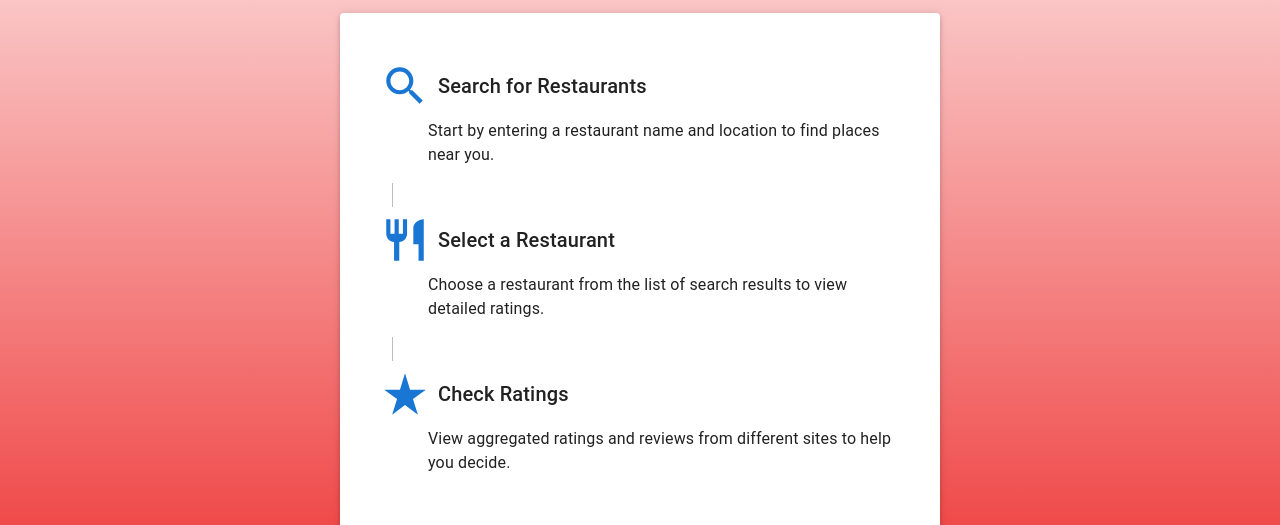
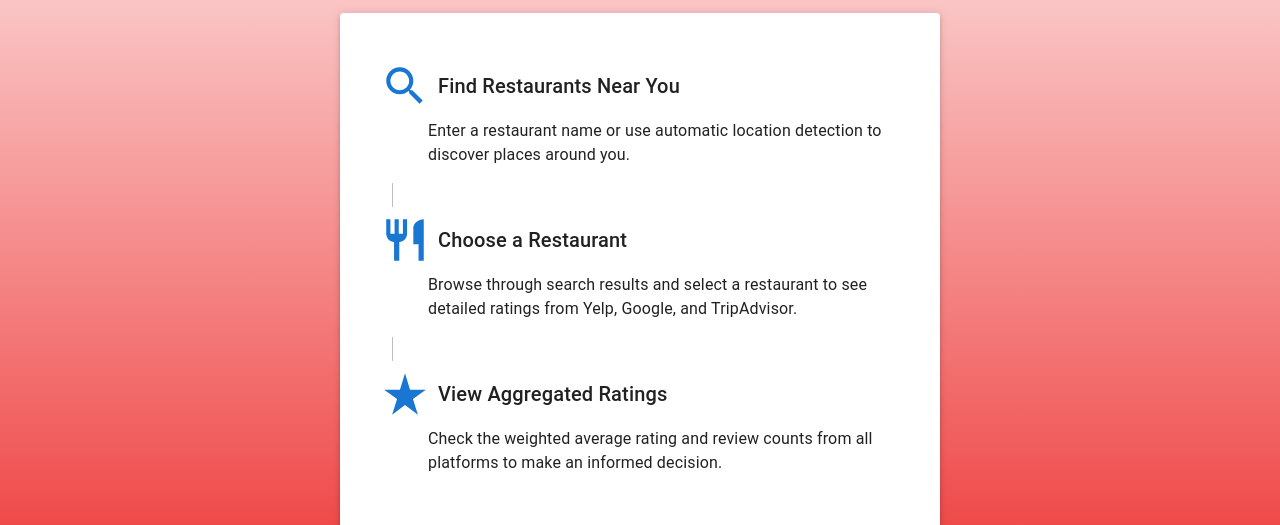
Before and after one commit to noahlandis/truth-of-the-platter, a React (Vite) app in the folder client/react-frontend/: page / in a window 1280 px wide. Shown: the part 248-773 px from the top of the page. Built offline with nearby package versions, Linux system fonts and the light colour scheme; no server answers.

Commit message:
added favicon

```diff
--- a/client/react-frontend/index.html
+++ b/client/react-frontend/index.html
@@ -3,7 +3,7 @@
 
 <head>
   <meta charset="UTF-8" />
-  <link rel="icon" type="image/svg+xml" href="/vite.svg" />
+  <link rel="icon" type="image/svg+xml" href="/favicon.svg" />
   <meta name="viewport" content="width=device-width, initial-scale=1.0" />
   <link rel="preconnect" href="https://fonts.googleapis.com">
   <link rel="preconnect" href="https://fonts.gstatic.com" crossorigin>
--- a/client/react-frontend/src/App.jsx
+++ b/client/react-frontend/src/App.jsx
@@ -11,21 +11,23 @@ import StarRateIcon from '@mui/icons-material/StarRate';
 function Home() {
   const steps = [
     {
-      label: 'Search for Restaurants',
-      description: 'Start by entering a restaurant name and location to find places near you.',
+      label: 'Find Restaurants Near You',
+      description: 'Enter a restaurant name or use automatic location detection to discover places around you.',
       icon: <SearchIcon sx={{ fontSize: 50, color: '#1976d2' }} />,
     },
     {
-      label: 'Select a Restaurant',
-      description: 'Choose a restaurant from the list of search results to view detailed ratings.',
+      label: 'Choose a Restaurant',
+      description: 'Browse through search results and select a restaurant to see detailed ratings from Yelp, Google, and TripAdvisor.',
       icon: <RestaurantIcon sx={{ fontSize: 50, color: '#1976d2' }} />,
     },
     {
-      label: 'Check Ratings',
-      description: 'View aggregated ratings and reviews from different sites to help you decide.',
+      label: 'View Aggregated Ratings',
+      description: 'Check the weighted average rating and review counts from all platforms to make an informed decision.',
       icon: <StarRateIcon sx={{ fontSize: 50, color: '#1976d2' }} />,
     },
   ];
+
+
 
   return (
     <Box sx={{ display: 'flex', justifyContent: 'center' }}>
--- a/client/react-frontend/src/MatchList.jsx
+++ b/client/react-frontend/src/MatchList.jsx
@@ -5,6 +5,7 @@ import { Card, CardContent, Typography, CircularProgress } from '@mui/material';
 import { useNavigate } from 'react-router-dom';
 
 function MatchList() {
+  const apiUrl = import.meta.env.VITE_API_BASE_URL;
   const navigate = useNavigate();
 
   const [matches, setMatches] = useState([]);
@@ -27,7 +28,7 @@ function MatchList() {
           console.log('Data loaded from sessionStorage');
           setLoading(false);
         } else {
-          const response = await axios.get('http://127.0.0.1:5000/search', {
+          const response = await axios.get(`${apiUrl}/search`, {
             params: { name, location },
           });
           console.log(response.data);
--- a/client/react-frontend/src/RatingResults.jsx
+++ b/client/react-frontend/src/RatingResults.jsx
@@ -9,6 +9,7 @@ import google from './assets/google.svg'; // Adjust the path based on your folde
 import StarIcon from '@mui/icons-material/Star'; // Import the star icon
 
 function RatingResults() {
+    const apiUrl = import.meta.env.VITE_API_BASE_URL;
     const navigate = useNavigate();
     const location = useLocation();
     const { data } = location.state || {}; // Get the entire data object from location.state
@@ -57,7 +58,7 @@ function RatingResults() {
         const fetchRatings = async () => {
             setLoading(true);
             try {
-                const response = await fetch('http://127.0.0.1:5000/select', {
+                const response = await fetch(`${apiUrl}/select`, {
                     method: 'POST',
                     headers: {
                         'Content-Type': 'application/json',
@@ -117,7 +118,7 @@ function RatingResults() {
                                     <Box sx={{ display: 'flex', alignItems: 'center' }}>
                                         <div className="flex items-center w-full">
                                             {/* Fixed width container for the logo */}
-                                            <div className="flex-shrink-0 w-[150px] h-[100px">
+                                            <div className="flex-shrink-0 w-[150px] h-[100]px">
                                                 <img
                                                     src={getLogoForWebsite(website)}
                                                     alt={`${website} Logo`}
@@ -140,29 +141,46 @@ function RatingResults() {
                                         </div>
                                     </Box>
                                 ) : (
-                                    <Typography>{website} - Ratings could not be found for this site</Typography>
+                                    <Typography component="div" style={{ display: 'inline-flex', alignItems: 'center' }}>
+                                    <img
+                                        src={getLogoForWebsite(website)}
+                                        alt={`${website} Logo`}
+                                        className="object-contain"
+                                        style={{ marginRight: '8px', width: '150px', height: '100px' }}  // Adjust size here
+                                    />
+                                    Ratings could not be found for this site
+                                </Typography>
+
+
                                 )}
                             </li>
                         ))}
                     </ul>
 
                     <div className="mt-20 text-2xl font-semibold">
+    {/* Black line above "Overall" */}
+    <div style={{ borderTop: '2px solid black', width: '100%', marginBottom: '20px' }}></div>
+
     <Box sx={{ display: 'flex', alignItems: 'center' }}>
-                            <Typography sx={{ marginRight: '5px' }} variant="h3" className="mt-10 text-3xl font-semibold">
+        <Typography sx={{ marginRight: '5px', fontSize: '1.5rem' }} className="mt-10 font-semibold">
             Overall
         </Typography>
+        <div className="flex items-center flex-grow ml-20">
                                                 <Rating
                                                     value={starAverage}
                                                     precision={0.5}
                                                     readOnly
-                                icon={<StarIcon style={{ color: '#FFF700' }} />} // Bright yellow stars for overall rating
+                                                    icon={<StarIcon style={{ color: '#FFF700' }} />} // Bright yellow stars
                                                     emptyIcon={<StarIcon style={{ color: 'rgba(255, 255, 255, 0.5)' }} />} // Semi-transparent white stars
                                                 />
                                                 <Typography sx={{ marginLeft: '5px' }}>
                                                     {starAverage} ({totalReviewCount} reviews)
                                                 </Typography>
+                                            </div>
     </Box>
 </div>
+
+
 
                 </div>
             ) : (
--- a/client/react-frontend/src/SearchBar.jsx
+++ b/client/react-frontend/src/SearchBar.jsx
@@ -7,6 +7,9 @@ import { useSearchParams } from "react-router-dom";
 import { useNavigate } from 'react-router-dom';
 
 function SearchBar() {
+    const apiUrl = import.meta.env.VITE_API_BASE_URL;
+
+
     const navigate = useNavigate();
     const [searchParams] = useSearchParams();
 
@@ -57,7 +60,7 @@ function SearchBar() {
 
             debounceTimeoutRef.current = setTimeout(async () => {
                 try {
-                    const response = await axios.get('http://127.0.0.1:5000/autocomplete', {
+                    const response = await axios.get(`${apiUrl}/autocomplete`, {
                         params: { text: location },
                     });
                     console.log('API called');
```
Also changed, not shown: client/react-frontend/public/favicon.svg (added). Lines whose indentation alone changed are shown as unchanged.
